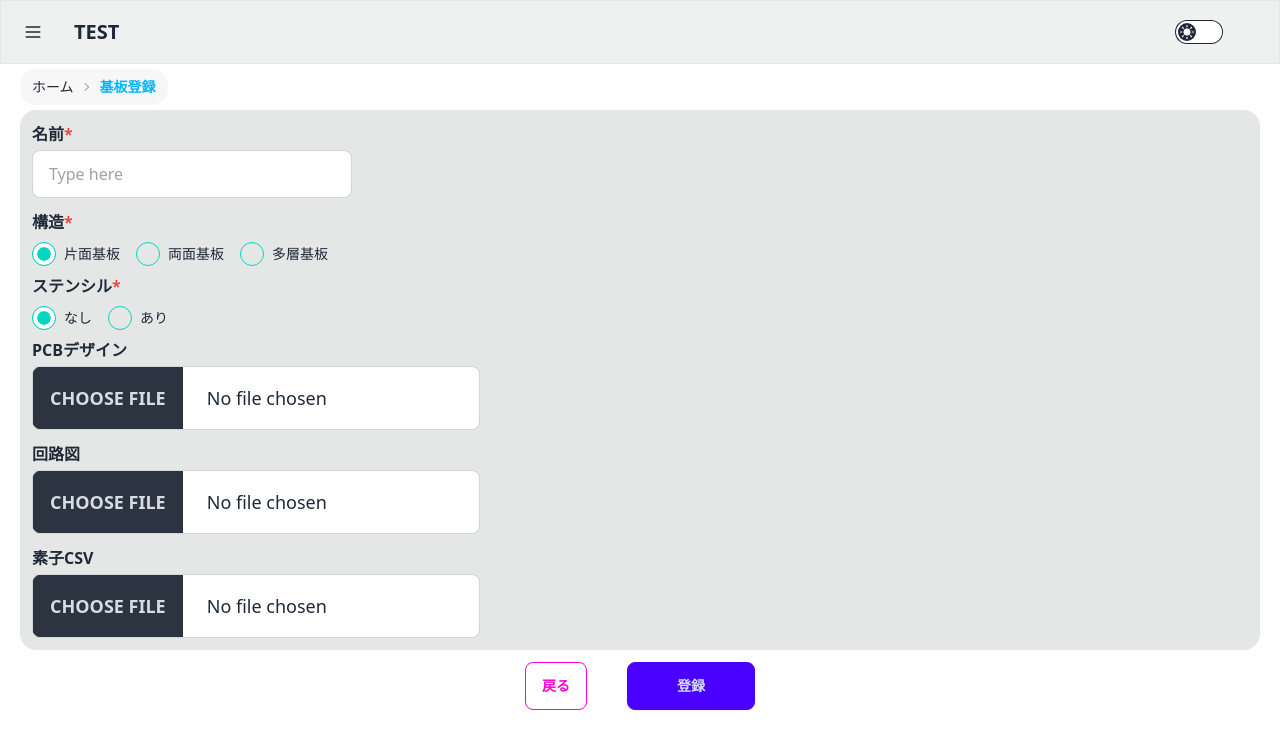
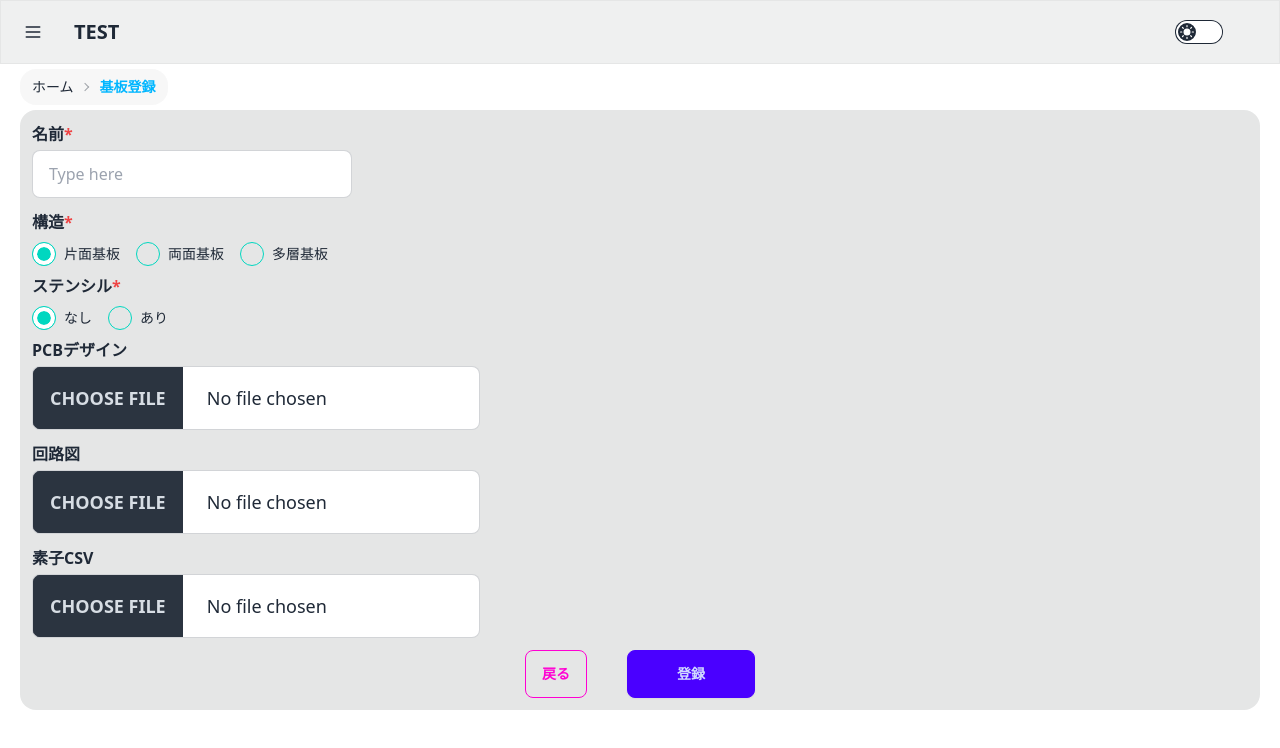
Before and after one commit to razu9120/circuit-element-management, a Next.js app in the folder frontend/: page /registBoard in a window 1280 px wide. Shown: the top 748 px of the page. Built offline with nearby package versions, Linux system fonts and the light colour scheme.

Commit message:
update files

```diff
--- a/frontend/features/registBoard/registBoardClient.tsx
+++ b/frontend/features/registBoard/registBoardClient.tsx
@@ -7,6 +7,7 @@ import Input from "../../app/components/input";
 import RadioButton from "../../app/components/radioButton";
 import { stencilOptions, structureOptions } from "@/app/constants/options";
 import { useMenu } from "@/app/contexts/menuContext";
+import { useForm } from "react-hook-form";
 
 // 型定義
 interface IFormData {
@@ -42,14 +43,20 @@ interface IUploadResult {
   };
 }
 
+interface IFileData {
+  pcbDesign: File | null;
+  circuitDiagram: File | null;
+  csvFile: File | null;
+}
+
 const createFormData = (
   pcbDesign: File | null,
   circuitDiagram: File | null
 ): FormData => {
-  const uploadData = new FormData();
-  if (pcbDesign) uploadData.append("pcbDesign", pcbDesign);
-  if (circuitDiagram) uploadData.append("circuitDiagram", circuitDiagram);
-  return uploadData;
+  const formData = new FormData();
+  if (pcbDesign) formData.append("pcbDesign", pcbDesign);
+  if (circuitDiagram) formData.append("circuitDiagram", circuitDiagram);
+  return formData;
 };
 
 const createBoardData = (
@@ -78,15 +85,6 @@ const csvToJson = (csvText: string, boardId: number): IElementData[] => {
       footprint: values[2],
     };
   });
-};
-
-const initialFormData: IFormData = {
-  boardName: "",
-  structure: "1",
-  stencil: "false",
-  pcbDesign: null,
-  circuitDiagram: null,
-  csvFile: null,
 };
 
 // API関連の純粋関数
@@ -134,36 +132,62 @@ const saveElements = async (elements: IElementData[]) => {
 const RegistBoardClient = () => {
   const router = useRouter();
   const { setMenuId } = useMenu();
-  const [formData, setFormData] = useState<IFormData>(initialFormData);
   const [formKey, setFormKey] = useState(0);
+  const [fileData, setFileData] = useState<IFileData>({
+    pcbDesign: null,
+    circuitDiagram: null,
+    csvFile: null,
+  });
 
-  const handleChange = (field: string, value: string | File | null) => {
-    setFormData((prev) => ({ ...prev, [field]: value }));
+  const {
+    register,
+    handleSubmit,
+    formState: { errors },
+    setValue,
+    watch,
+  } = useForm<IFormData>({
+    defaultValues: {
+      boardName: "",
+      structure: "1",
+      stencil: "false",
+    },
+  });
+
+  const handleFileChange = (field: keyof IFileData, files: FileList | null) => {
+    const file = files?.[0] || null;
+    setFileData((prev) => ({ ...prev, [field]: file }));
   };
 
-  const handleSubmit = async () => {
+  const onSubmit = async (data: IFormData) => {
     try {
       // ファイルアップロード
       const uploadData = createFormData(
-        formData.pcbDesign,
-        formData.circuitDiagram
+        fileData.pcbDesign,
+        fileData.circuitDiagram
       );
       const uploadResult = await uploadFiles(uploadData);
 
       // 基板データの保存
-      const boardData = createBoardData(formData, uploadResult);
+      const boardData = createBoardData({ ...data, ...fileData }, uploadResult);
       const responseData = await saveBoard(boardData);
       const boardId: number = responseData[0]?.board_id;
 
       // CSVファイルの処理
-      if (formData.csvFile) {
-        const csvText = await formData.csvFile.text();
+      if (fileData.csvFile) {
+        const csvText = await fileData.csvFile.text();
         const jsonElements = csvToJson(csvText, boardId);
         await saveElements(jsonElements);
       }
 
       // フォームのリセット
-      setFormData(initialFormData);
+      setValue("boardName", "");
+      setValue("structure", "1");
+      setValue("stencil", "false");
+      setFileData({
+        pcbDesign: null,
+        circuitDiagram: null,
+        csvFile: null,
+      });
       setFormKey((prev) => prev + 1);
     } catch (error) {
       console.error("エラーが発生しました:", error);
@@ -177,39 +201,54 @@ const RegistBoardClient = () => {
 
   return (
     <div key={formKey}>
-      <div className="flex flex-col bg-base-300 rounded-box p-3">
+      <form
+        onSubmit={handleSubmit(onSubmit)}
+        className="flex flex-col bg-base-300 rounded-box p-3"
+      >
         <h1 className="font-bold">
           名前<span className="text-red-500">*</span>
         </h1>
         <Input
           type="text"
           placeholder="Type here"
-          value={formData.boardName}
-          onChange={(e: React.ChangeEvent<HTMLInputElement>) =>
-            handleChange("boardName", e.target.value)
-          }
-          className="input input-bordered mt-1 mb-3 w-full max-w-xs"
+          className={`input input-bordered mt-1 mb-3 w-full max-w-xs ${
+            errors.boardName ? "input-error" : ""
+          }`}
+          {...register("boardName", { required: "名前は必須です" })}
         />
+        {errors.boardName && (
+          <p className="text-error text-sm mb-3">{errors.boardName.message}</p>
+        )}
 
         <h1 className="font-bold">
           構造<span className="text-red-500">*</span>
         </h1>
+        <div className={errors.structure ? "radio-error" : ""}>
           <RadioButton
-          name="boardType"
+            name="structure"
             options={structureOptions}
-          defaultValue={formData.structure}
-          onChange={(value) => handleChange("structure", value)}
+            defaultValue={watch("structure")}
+            onChange={(value) => setValue("structure", value)}
           />
+        </div>
+        {errors.structure && (
+          <p className="text-error text-sm mb-3">{errors.structure.message}</p>
+        )}
 
         <h1 className="font-bold">
           ステンシル<span className="text-red-500">*</span>
         </h1>
+        <div className={errors.stencil ? "radio-error" : ""}>
           <RadioButton
             name="stencil"
             options={stencilOptions}
-          defaultValue={formData.stencil}
-          onChange={(value) => handleChange("stencil", value)}
+            defaultValue={watch("stencil")}
+            onChange={(value) => setValue("stencil", value)}
           />
+        </div>
+        {errors.stencil && (
+          <p className="text-error text-sm mb-3">{errors.stencil.message}</p>
+        )}
 
         <h1 className="font-bold">PCBデザイン</h1>
         <Input
@@ -217,7 +256,7 @@ const RegistBoardClient = () => {
           accept="image/jpeg, image/png, image/svg+xml, image/bmp"
           className="file-input file-input-xs md:file-input-lg file-input-bordered mt-1 mb-3 w-full max-w-md"
           onChange={(e: React.ChangeEvent<HTMLInputElement>) =>
-            handleChange("pcbDesign", e.target.files?.[0] || null)
+            handleFileChange("pcbDesign", e.target.files)
           }
         />
 
@@ -227,7 +266,7 @@ const RegistBoardClient = () => {
           accept="image/jpeg, image/png, image/svg+xml, image/bmp"
           className="file-input file-input-xs md:file-input-lg file-input-bordered mt-1 mb-3 w-full max-w-md"
           onChange={(e: React.ChangeEvent<HTMLInputElement>) =>
-            handleChange("circuitDiagram", e.target.files?.[0] || null)
+            handleFileChange("circuitDiagram", e.target.files)
           }
         />
 
@@ -237,23 +276,24 @@ const RegistBoardClient = () => {
           className="file-input file-input-xs md:file-input-lg file-input-bordered mt-1 w-full max-w-md"
           accept=".csv"
           onChange={(e: React.ChangeEvent<HTMLInputElement>) =>
-            handleChange("csvFile", e.target.files?.[0] || null)
+            handleFileChange("csvFile", e.target.files)
           }
         />
-      </div>
 
         <div className="flex justify-center mt-3">
           <Button
+            type="button"
             label="戻る"
             className="btn btn-outline btn-secondary"
             onClick={() => handleRedirect("/")}
           />
           <Button
+            type="submit"
             label="登録"
             className="btn btn-primary ml-10 w-32"
-          onClick={handleSubmit}
           />
         </div>
+      </form>
     </div>
   );
 };
```
Lines whose indentation alone changed are shown as unchanged.
